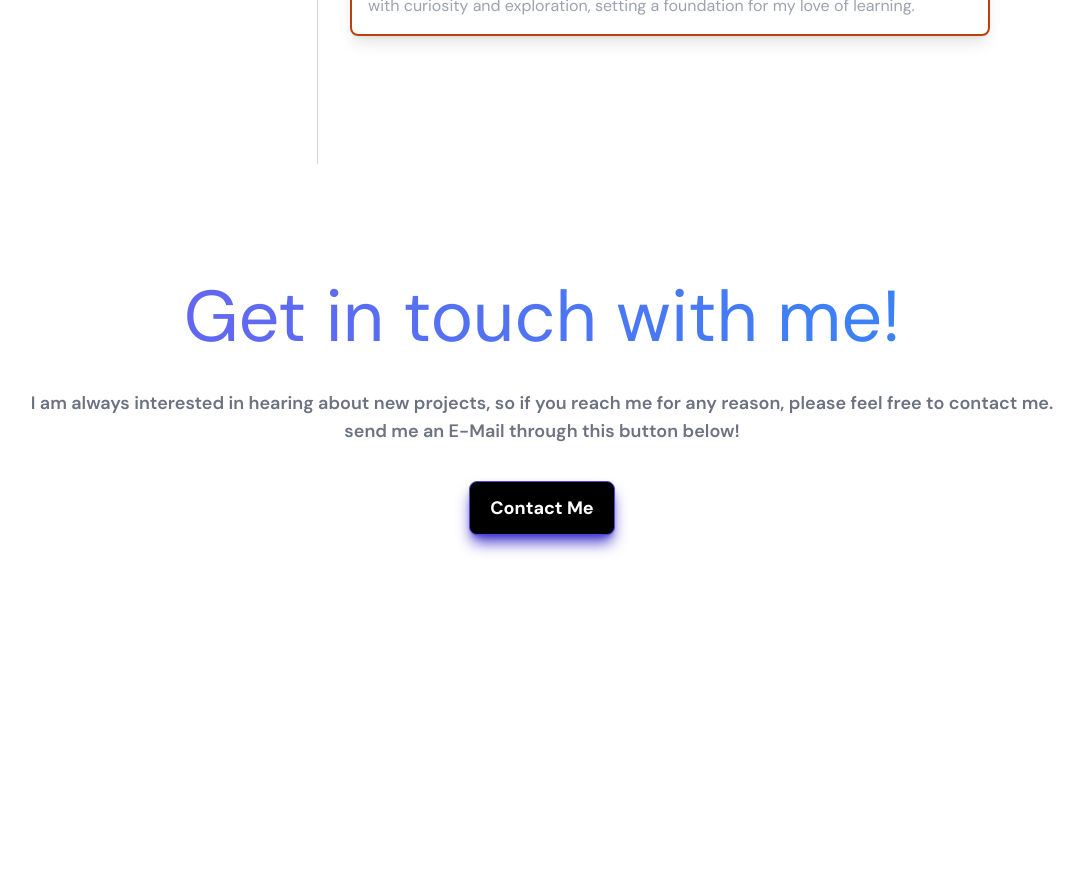
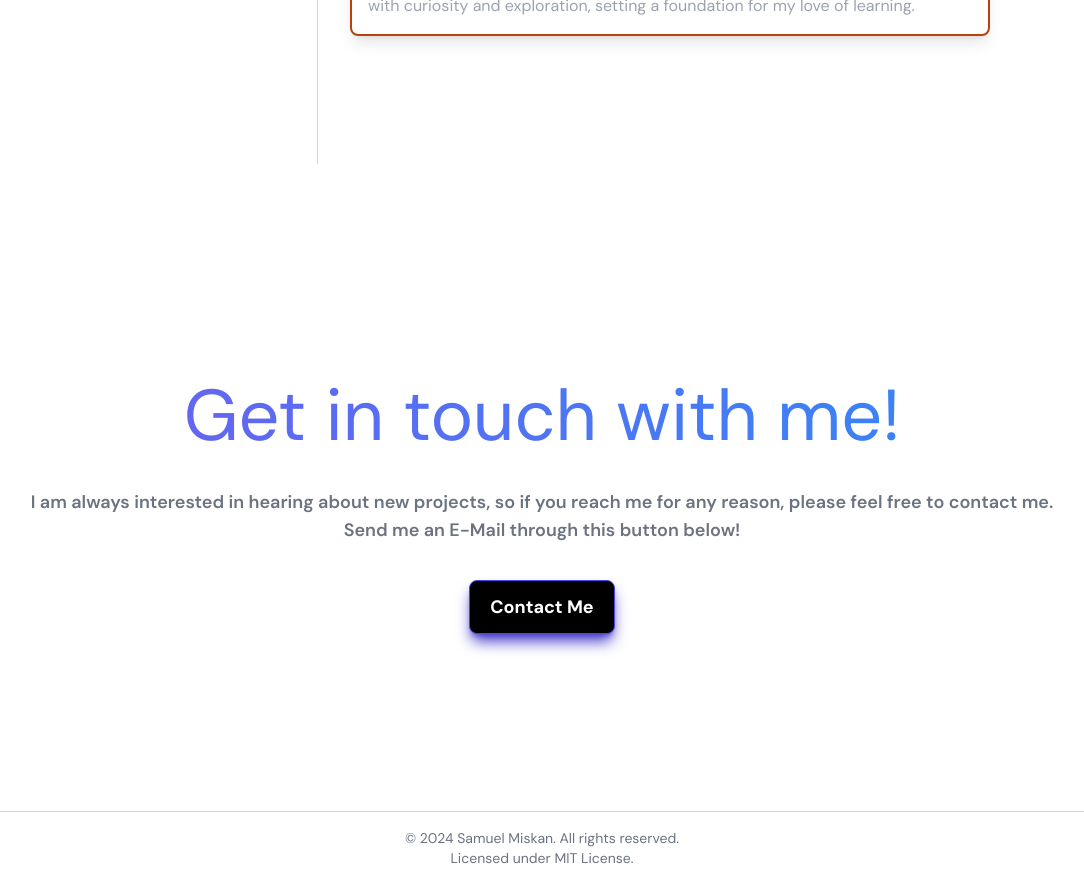
Before and after one commit to Samuelmiskan99/Portfolio-React, a React (Vite) app: page / in a window 1280 px wide. Shown: the part 4720-5604 px from the top of the page, without its empty margins (98-1182 px from the left). Before the commit the page ends 5408 px from the top, so only its background shows below. Built offline with nearby package versions, Linux system fonts and the light colour scheme.

Commit message:
Last Commit

```diff
--- a/src/components/Contact.jsx
+++ b/src/components/Contact.jsx
@@ -1,6 +1,9 @@
 const Contact = () => {
    return (
-      <div id='contact' className='flex min-h-[70vh] min-w-full items-center justify-center mt-11'>
+      <div
+         id='contact'
+         className='flex flex-col min-h-[70vh] w-full items-center justify-between mt-60'>
+         {/* Contact Content */}
          <div className='flex flex-col items-center justify-center gap-3 space-y-6 p-14'>
             <h1 className='text-center text-5xl md:text-7xl'>
                <span className='bg-gradient-to-r from-indigo-500 to-blue-500 bg-clip-text text-transparent'>
@@ -9,7 +12,7 @@
             </h1>
             <p className='text-center text-lg font-semibold text-gray-500'>
                I am always interested in hearing about new projects, so if you reach me for any
-               reason, please feel free to contact me. send me an E-Mail through this button below!
+               reason, please feel free to contact me. Send me an E-Mail through this button below!
             </p>
             <a
                target='_blank'
@@ -18,6 +21,12 @@
                Contact Me
             </a>
          </div>
+
+         {/* Footer with License and Copyright */}
+         <footer className='w-full text-center py-4 text-sm text-gray-500 border-t border-gray-300'>
+            <p>&copy; {new Date().getFullYear()} Samuel Miskan. All rights reserved.</p>
+            <p>Licensed under MIT License.</p>
+         </footer>
       </div>
    );
 };
```
